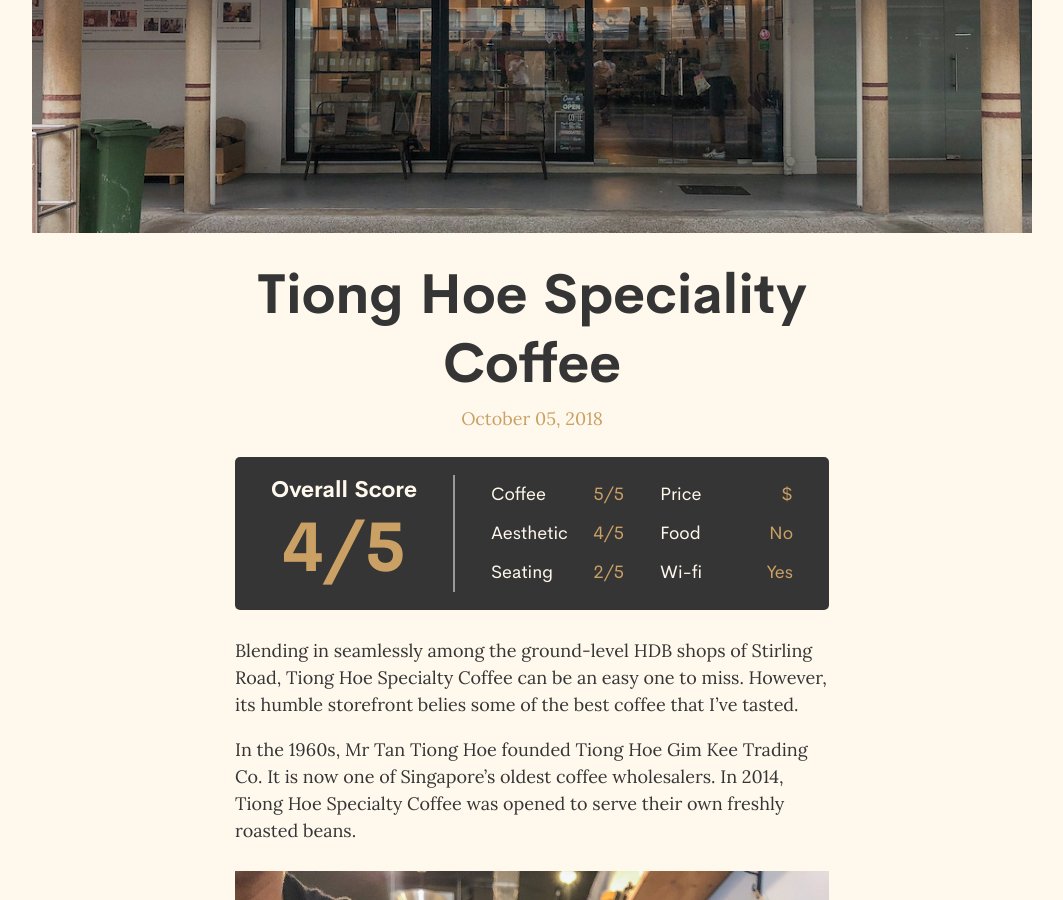
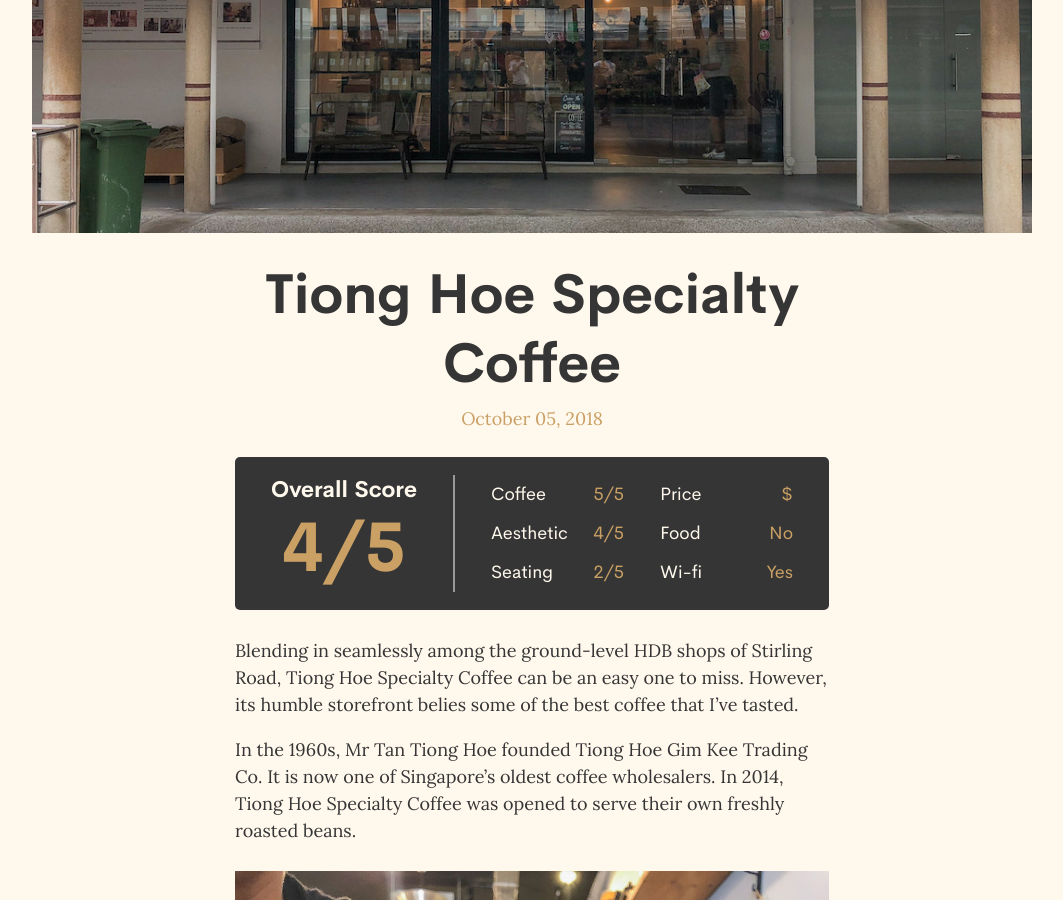
Before and after one commit to chesterhow/average-joe, a Jekyll site: the page built from _posts/2018-10-05-tiong-hoe-specialty-coffee.md, in a window 1280 px wide and 900 px high, scrolled down 376 px. Shown: the whole window, without its empty margins (108-1171 px from the left). Built offline with Jekyll 4.4.1, drawn with Linux system fonts in a browser that asks for light colours; comment, search, counter and statistics services are not loaded.

Commit message:
Fix typo in post

```diff
--- a/_posts/2018-10-05-tiong-hoe-speciality-coffee.md
+++ b/_posts/2018-10-05-tiong-hoe-specialty-coffee.md
@@ -1,6 +1,6 @@
 ---
 layout: post
-title:  "Tiong Hoe Speciality Coffee"
+title:  "Tiong Hoe Specialty Coffee"
 date:   2018-10-05
 thumbnail: /assets/thumbnails/tionghoe-thumb.jpg
 cover: /assets/images/tionghoe-cover.jpg
@@ -21,23 +21,23 @@
 In the 1960s, Mr Tan Tiong Hoe founded Tiong Hoe Gim Kee Trading Co. It is now one of Singapore’s oldest coffee wholesalers. In 2014, Tiong Hoe Specialty Coffee was opened to serve their own freshly
 roasted beans.
 
-![Tiong Hoe Speciality Coffee](/assets/images/tionghoe-1.jpg)
+![Tiong Hoe Specialty Coffee](/assets/images/tionghoe-1.jpg)
 
 ## Coffee
 I am no stranger to Tiong Hoe Specialty Coffee, and for a while now, it has been one of my go-to places to get a caffeine fix. On my recent visit, I placed my usual order of a cappuccino. The coffee was, unsurprisingly, fantastic. Although their coffee blends may differ each visit, the taste quality of the coffee served at Tiong Hoe remains impeccably consistent, with each cup boasting unique and pleasant flavours.
 
 Tiong Hoe keeps their menu interesting by running what they’ve called, Single Origin Sundays (Yes, S.O.S). Each month, they pick a particular coffee bean to showcase, and on every Sunday of that month, brew their espresso-based coffees using only that bean. Check out their Instagram page to find out what the bean of the month is or you could ask their friendly baristas!
 
-![Tiong Hoe Speciality Coffee](/assets/images/tionghoe-2.jpg)
+![Tiong Hoe Specialty Coffee](/assets/images/tionghoe-2.jpg)
 
 ## Aesthetic
 Tiong Hoe maintains a rustic vibe, with displays showcasing both old and new brewing equipment, and gunny sacks of coffee beans lying around strategically in corners or up on the shelves. Considering their long history as a coffee wholesaler, I find the vintage, warehouse-esque theme they’ve embraced very fitting. The fully glass storefront allows ample natural light into the cafe, which coupled with the warm lighting inside and delicious coffee scents, gives the establishment a very cozy feel.
 
-![Tiong Hoe Speciality Coffee](/assets/images/tionghoe-3.jpg)
+![Tiong Hoe Specialty Coffee](/assets/images/tionghoe-3.jpg)
 
 Hot coffee is served in beautiful handmade ceramic cups, each unique and personal. Topped off with a flourish of skilfully created latte art, every drink is a treat for both your tastebuds and your eyes. Needless to say, the combination of natural light shining in and beautifully presented cuppa means that you will have no trouble getting that perfect aesthetic shot to impress your Instagram fans.
 
-![Tiong Hoe Speciality Coffee](/assets/images/tionghoe-4.jpg)
+![Tiong Hoe Specialty Coffee](/assets/images/tionghoe-4.jpg)
 
 ## Seating
 Unfortunately, Tiong Hoe’s floorspace is rather small and their seats are very limited. In my estimation, they can seat about only 20 customers, and even then you should be prepared for a bit of a squeeze.
@@ -52,7 +52,7 @@
 
 <hr class="text-divider">
 
-![Tiong Hoe Speciality Coffee](/assets/images/tionghoe-5.jpg)
+![Tiong Hoe Specialty Coffee](/assets/images/tionghoe-5.jpg)
 
 A hidden gem in a quiet corner of Queenstown, Tiong Hoe Specialty Coffee is the perfect coffeehouse to escape the hustle and bustle of our busy everyday lives. If you are looking for a cozy quiet place to wind down, pick up a book, and enjoy a wonderful cup of joe, Tiong Hoe is the place you’ll want to be.
 
```
